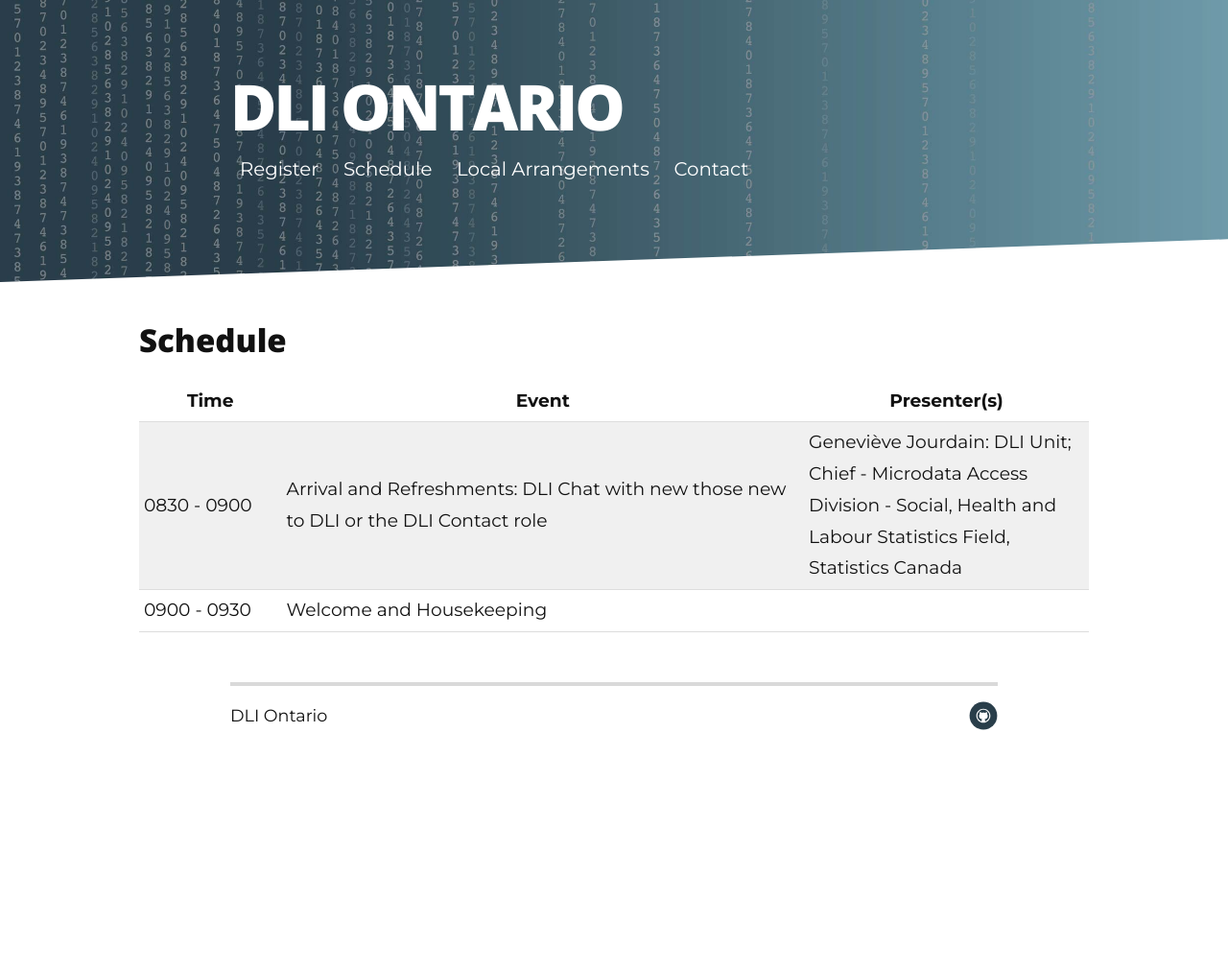
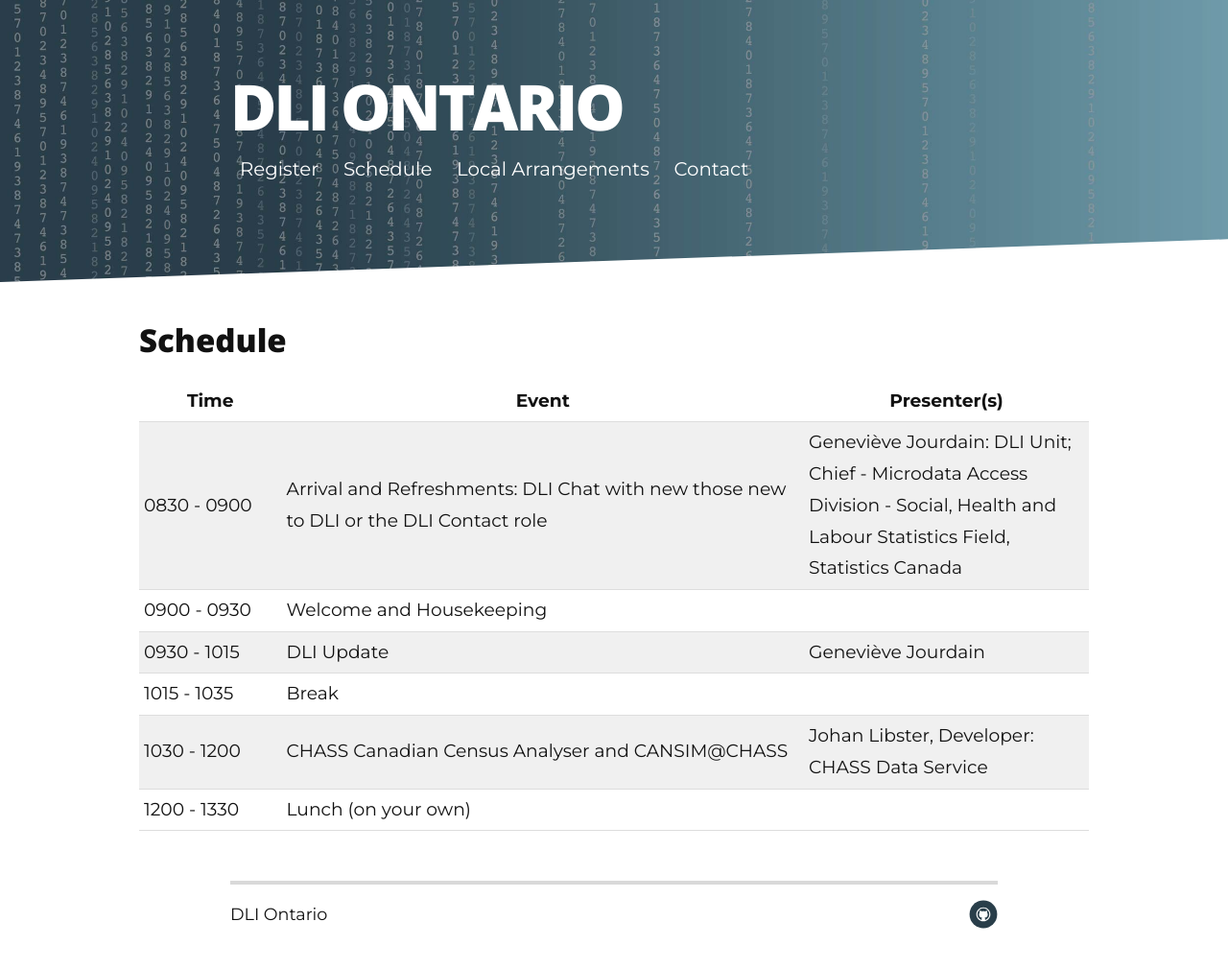
Before and after one commit to DLIOntario/dliontario.github.io, a Jekyll site: the page built from schedule.md, in a window 1280 px wide. Shown: the whole page at 96% size. Built offline with Jekyll 4.4.1, drawn with Linux system fonts in a browser that asks for light colours; nearby versions of some CDN libraries; before the commit the page ends 900 px from its top, so only the background shows below that.

Commit message:
lost the pages somehow

```diff
--- a/_layouts/page.html
+++ b/_layouts/page.html
@@ -7,8 +7,8 @@
     <h1>{{ page.title }}</h1>
   </header>
 
-  <article>
+
     {{ content }}
-  </article>
+
 
 </div>
--- a/schedule.md
+++ b/schedule.md
@@ -2,6 +2,7 @@
 layout: page
 title: Schedule
 ---
+
 <table class="one">
   <thead>
     <tr>
@@ -21,5 +22,25 @@
     <td>Welcome and Housekeeping</td>
     <td></td>
     </tr>
+    <tr>
+    <td>0930 - 1015</td>
+    <td>DLI Update</td>
+    <td>Geneviève Jourdain</td>
+    </tr>
+    <tr>
+    <td>1015 - 1035</td>
+    <td>Break</td>
+    <td></td>
+    </tr>
+    <tr>
+    <td>1030 - 1200</td>
+    <td>CHASS Canadian Census Analyser and CANSIM@CHASS</td>
+    <td>Johan Libster, Developer: CHASS Data Service</td>
+    </tr>
+    <tr>
+    <td>1200 - 1330</td>
+    <td>Lunch (on your own)</td>
+    <td></td>
+    </tr>
   </tbody>
 </table>
```
Also changed, not shown: 1 other file.
